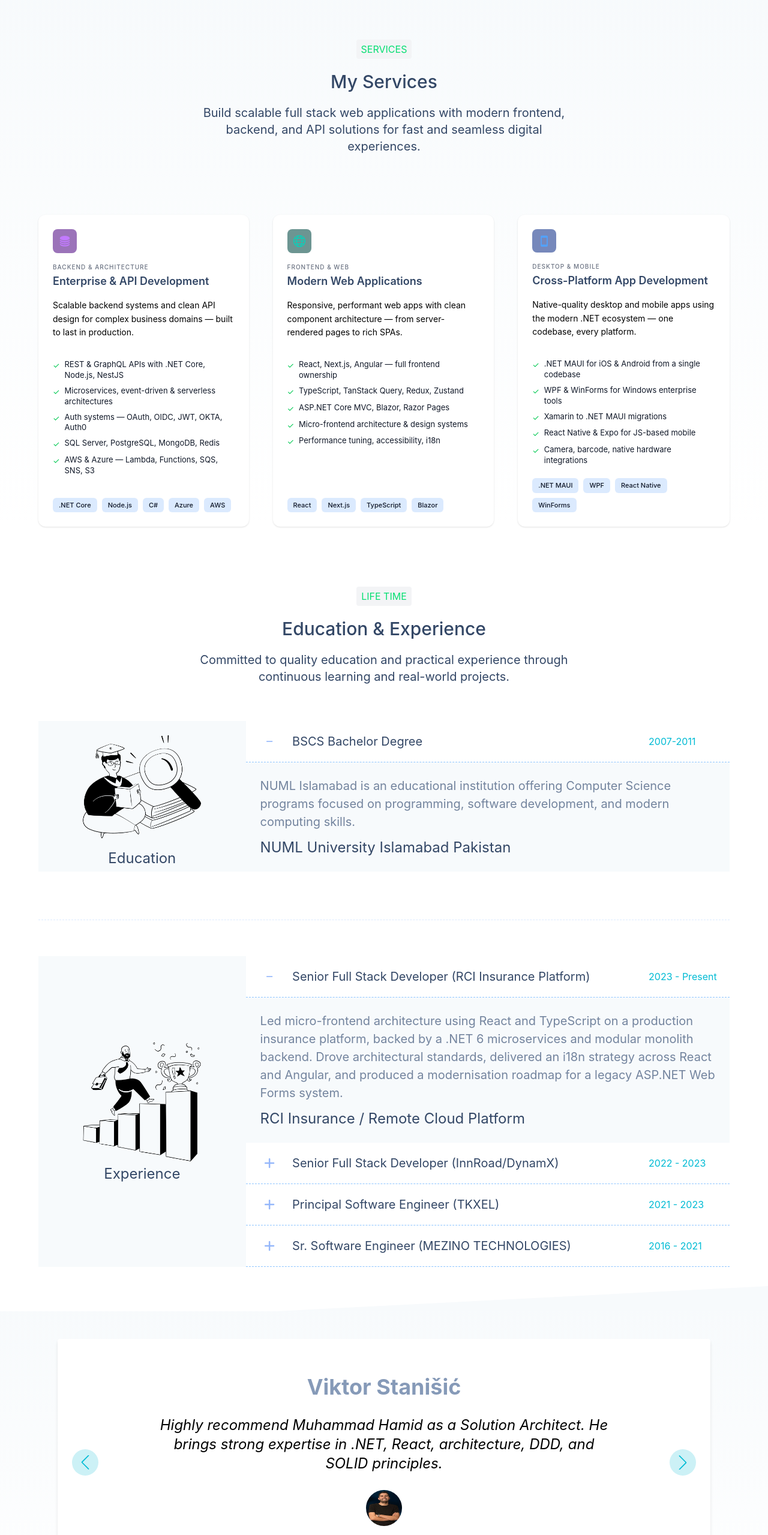
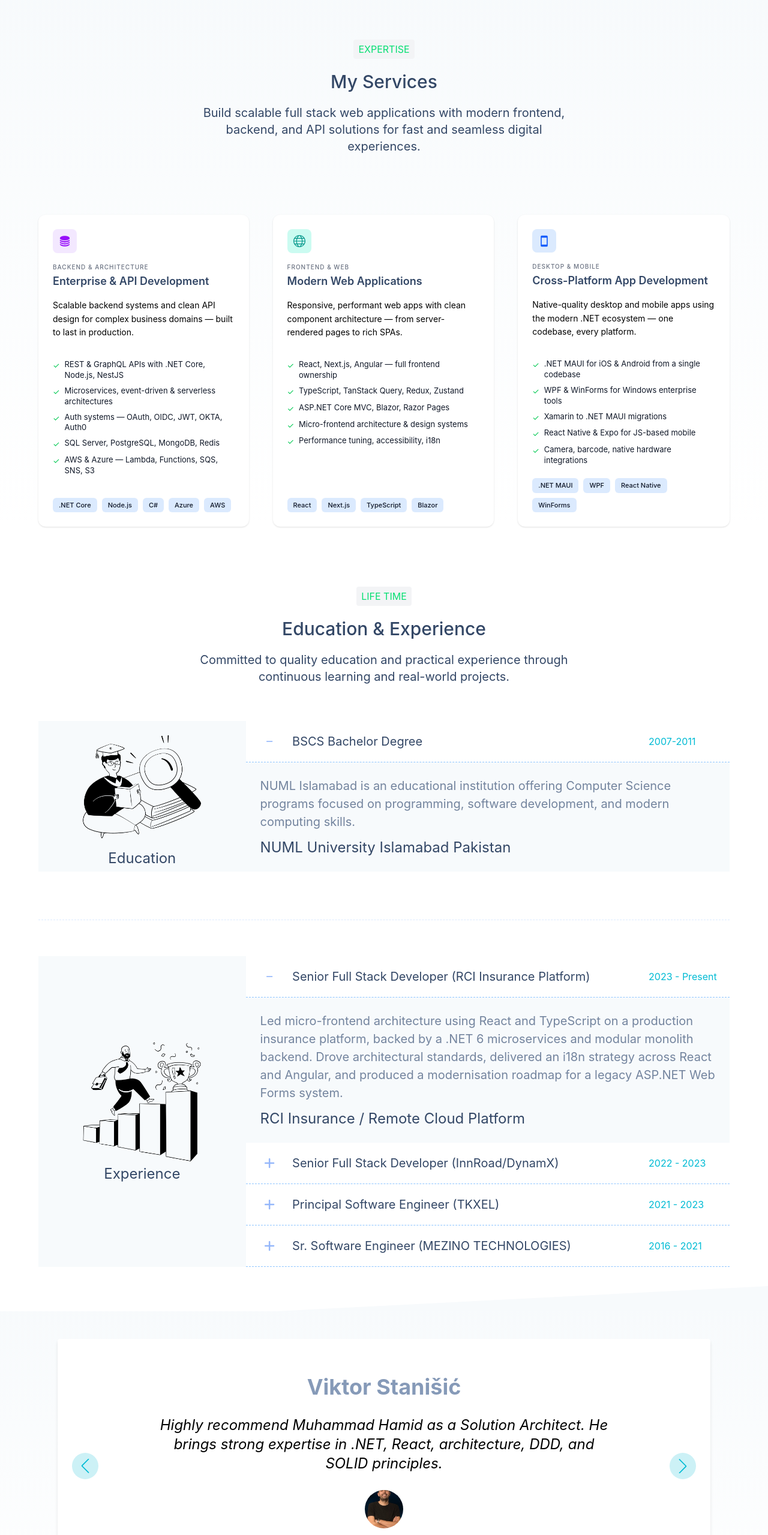
Before and after one commit to rohailahmaddev/Selfown, a React (Vite) app: page / in a window 1280 px wide. Shown: the part 1378-3937 px from the top of the page at 60% size. Built offline with nearby package versions, Linux system fonts and the light colour scheme; no server answers.

Commit message:
update background color of service card icon

```diff
--- a/src/components/Accordion.jsx
+++ b/src/components/Accordion.jsx
@@ -32,7 +32,7 @@ export const Accordion = ({ image, array, exp }) => {
                   onClick={() => handleAccordion(index)}
                 />
                 )}
-                <h2 className="herotext_color text-xl w-[75%] cursor-pointer" onClick={() => handleAccordion(index)}>
+                <h2 className="herotext_color text-[18px] md:text-xl w-[75%] cursor-pointer" onClick={() => handleAccordion(index)}>
                   {ele.question}
                 </h2>
                 <span className="w-[15%]"
@@ -44,7 +44,7 @@ export const Accordion = ({ image, array, exp }) => {
                 className={`overflow-hidden transition-all duration-500 ease-in-out ${openIndex === index ? `max-h-125 opacity-100` : `max-h-0 opacity-0`}`}
               >
                 <div className="flex  flex-col bg-transparent gap-3 p-6 ">
-                  <p className="answer text-[10px] md:text-[20px]">{ele.answer}</p>
+                  <p className="answer text-[14px] md:text-[20px]">{ele.answer}</p>
                   <p className="herotext_color text-xl md:text-2xl">{ele.institute}</p>
                 </div>
               </div>
--- a/src/components/Message.jsx
+++ b/src/components/Message.jsx
@@ -25,7 +25,7 @@ export const MessageSend = () => {
               />
               <button
                 type="submit"
-                className="md:text-xl text-[9px] p-1 md:p-3 text-white cursor-pointer rounded bg-blue-950"
+                className="md:text-xl text-[12px] p-1 md:p-3 text-white cursor-pointer rounded bg-blue-950"
               >
                 Send Message
               </button>
--- a/src/components/Projects.jsx
+++ b/src/components/Projects.jsx
@@ -72,10 +72,13 @@ const ProjectsArray = [
 
 export const Projects = ({ activeMenu }) => {
   return (
-    <motion.ul className="flex items-center px-10 w-full gap-5 flex-wrap">
+  <motion.ul className="grid grid-cols-1 md:grid-cols-3 md:px-10 w-full gap-4">
   <AnimatePresence>
     {ProjectsArray.filter(
-          (item) => activeMenu === "All" || item.catagory[0] === activeMenu || item.catagory[1] === activeMenu
+      (item) =>
+        activeMenu === "All" ||
+        item.catagory[0] === activeMenu ||
+        item.catagory[1] === activeMenu
     ).map((ele, index) => {
       return (
         <motion.li
@@ -85,34 +88,28 @@ export const Projects = ({ activeMenu }) => {
           animate={{ opacity: 1, scale: 1 }}
           exit={{ opacity: 0, scale: 0.8 }}
           transition={{ duration: 0.3 }}
-              className=" md:w-[32%]"
+          className="w-full"
         >
-              <div className="flex flex-col py-2 px-2 rounded shadow-md gap-5">
+          <div className="flex flex-col h-full py-2 px-2 rounded shadow-md gap-5">
             <div className="flex items-center gap-4">
-                  <div className={`p-2 ${ele.bg} rounded-xl`}>
+              <div className={`p-2 ${ele.bg} rounded-xl shrink-0`}>
                 <img src={ele.icon} alt="icon" className="w-8" />
               </div>
               <div className="flex">
-                    <h3 className="herotext_color text-[19px] font-medium ">
+                <h3 className="herotext_color text-[19px] font-medium">
                   {ele.name}
                 </h3>
-                    {/* <span className="text flex items-center gap-2">
-                      Mannat-Themes{" "}
-                      <FaArrowUpRightFromSquare className="cursor-pointer" />
-                    </span> */}
               </div>
             </div>
             <ul className="flex items-center gap-1 flex-wrap">
-                  {ele.tech_stack.map((item, i) => {
-                    return (
+              {ele.tech_stack.map((item, i) => (
                 <li
-                        className="px-2 py-1 rounded bg-blue-100 coursor-pointer text text-[15px]"
+                  className="px-2 py-1 rounded bg-blue-100 cursor-pointer text text-[15px]"
                   key={i}
                 >
                   {item}
                 </li>
-                    );
-                  })}
+              ))}
             </ul>
           </div>
         </motion.li>
--- a/src/components/ServiceCard.jsx
+++ b/src/components/ServiceCard.jsx
@@ -6,8 +6,8 @@ import { SerEdu } from "./SerEdu";
 const services = [
   {
     icon: <IoServer />,
-    iconBg: "bg-purple-900/60",
-    iconColor: "text-purple-400",
+    iconBg: "bg-purple-100",
+    iconColor: "text-purple-600",
     label: "Backend & Architecture",
     title: "Enterprise & API Development",
     desc: "Scalable backend systems and clean API design for complex business domains — built to last in production.",
@@ -22,8 +22,8 @@ const services = [
   },
   {
     icon: <TfiWorld />,
-    iconBg: "bg-teal-900/60",
-    iconColor: "text-teal-400",
+    iconBg: "bg-teal-100",
+    iconColor: "text-teal-600",
     label: "Frontend & Web",
     title: "Modern Web Applications",
     desc: "Responsive, performant web apps with clean component architecture — from server-rendered pages to rich SPAs.",
@@ -38,8 +38,8 @@ const services = [
   },
   {
     icon: <MdSmartphone />,
-    iconBg: "bg-blue-900/60",
-    iconColor: "text-blue-400",
+    iconBg: "bg-blue-100",
+    iconColor: "text-blue-600",
     label: "Desktop & Mobile",
     title: "Cross-Platform App Development",
     desc: "Native-quality desktop and mobile apps using the modern .NET ecosystem — one codebase, every platform.",
@@ -60,7 +60,7 @@ export const ServicesCard = ({ display = true, bg = "gradient_bg" }) => {
       <div className="w-[90%] flex items-center justify-center flex-col ">
         {display && (
           <SerEdu
-            btn_text={"SERVICES"}
+            btn_text={"EXPERTISE"}
             heading={"My Services"}
             para={
               "Build scalable full stack web applications with modern frontend, backend, and API solutions for fast and seamless digital experiences."}
--- a/src/components/SliderDiv.jsx
+++ b/src/components/SliderDiv.jsx
@@ -3,18 +3,24 @@ import { FaStar } from "react-icons/fa6";
 export const SliderDiv = ({ sliderCard }) => {
   console.log(sliderCard?.name)
   return (
-    <div className="flex items-center justify-center flex-col gap-3 md:gap-7 p-4 md:pt-10 w-full">
-      <h1 className="text-4xl font-bold text-center slider-heading">
+    <div className="flex items-center justify-center flex-col gap-4 md:gap-7 px-6 py-6 md:pt-10 w-full">
+      <h1 className="text-2xl md:text-4xl font-bold text-center slider-heading">
         {sliderCard?.name}
       </h1>
-      <p className="text-xl md:text-2xl  text-center w-[75%] italic">{sliderCard?.text}</p>
+      <p className="text-base md:text-2xl text-center w-[90%] md:w-[75%] italic">
+        {sliderCard?.text}
+      </p>
       <div className="flex flex-col items-center gap-3">
-        <img src={sliderCard?.pic} alt="user image" className="rounded-full w-15 h-15" />
-        <h3 className="text-center">{sliderCard?.author}</h3>
+        <img
+          src={sliderCard?.pic}
+          alt="user image"
+          className="rounded-full w-14 h-14 md:w-16 md:h-16 object-cover"
+        />
+        <h3 className="text-center text-sm md:text-base">{sliderCard?.author}</h3>
         <span className="flex items-center justify-center gap-2">
-          {Array.from({ length: 5 }).map((_, index) => {
-            return <FaStar key={index} className="text-yellow-500" />;
-          })}
+          {Array.from({ length: 5 }).map((_, index) => (
+            <FaStar key={index} className="text-yellow-500" />
+          ))}
         </span>
       </div>
     </div>
```
Also changed, not shown: src/index.css (line endings or trailing spaces). Lines whose indentation alone changed are shown as unchanged.
